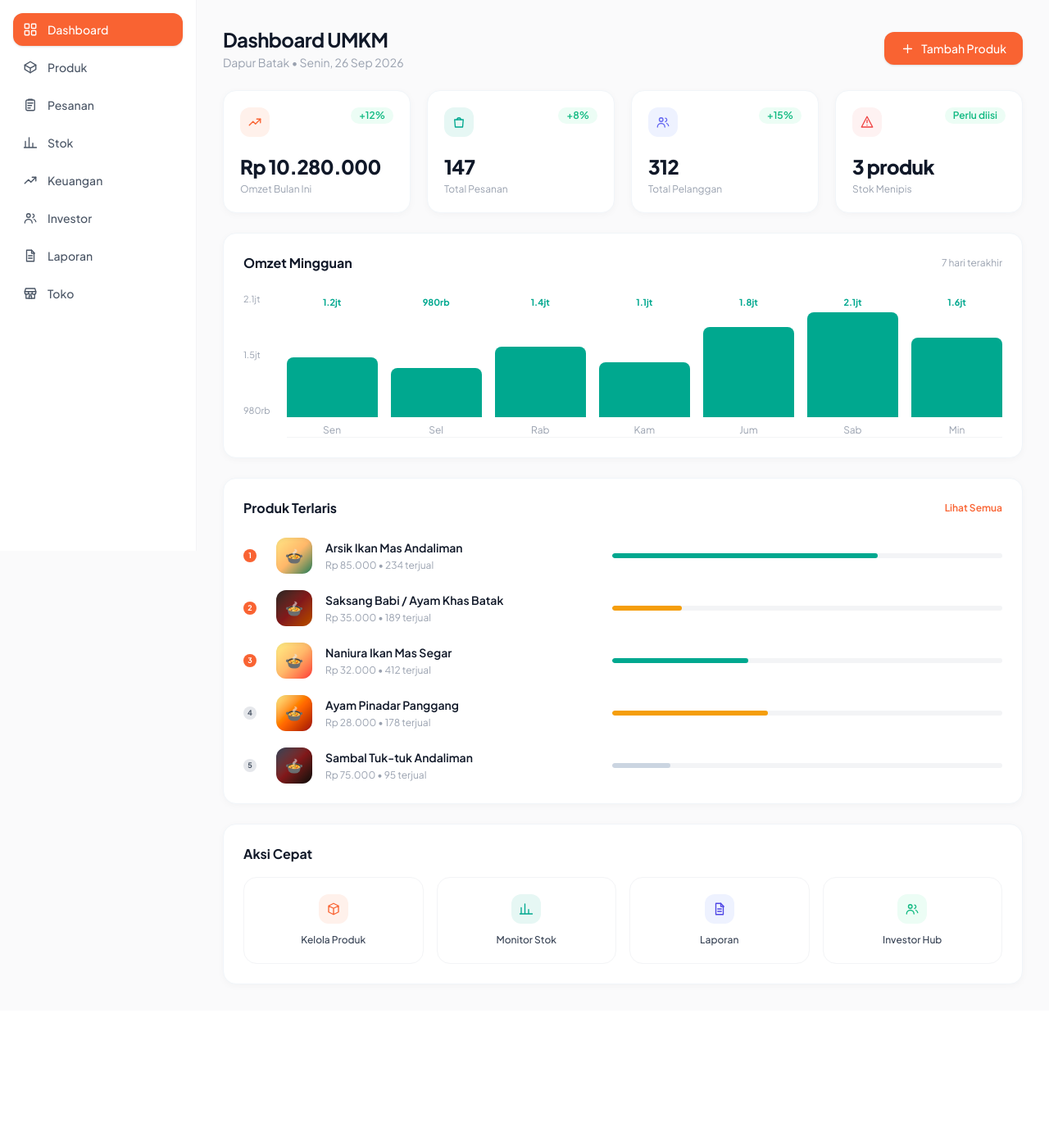
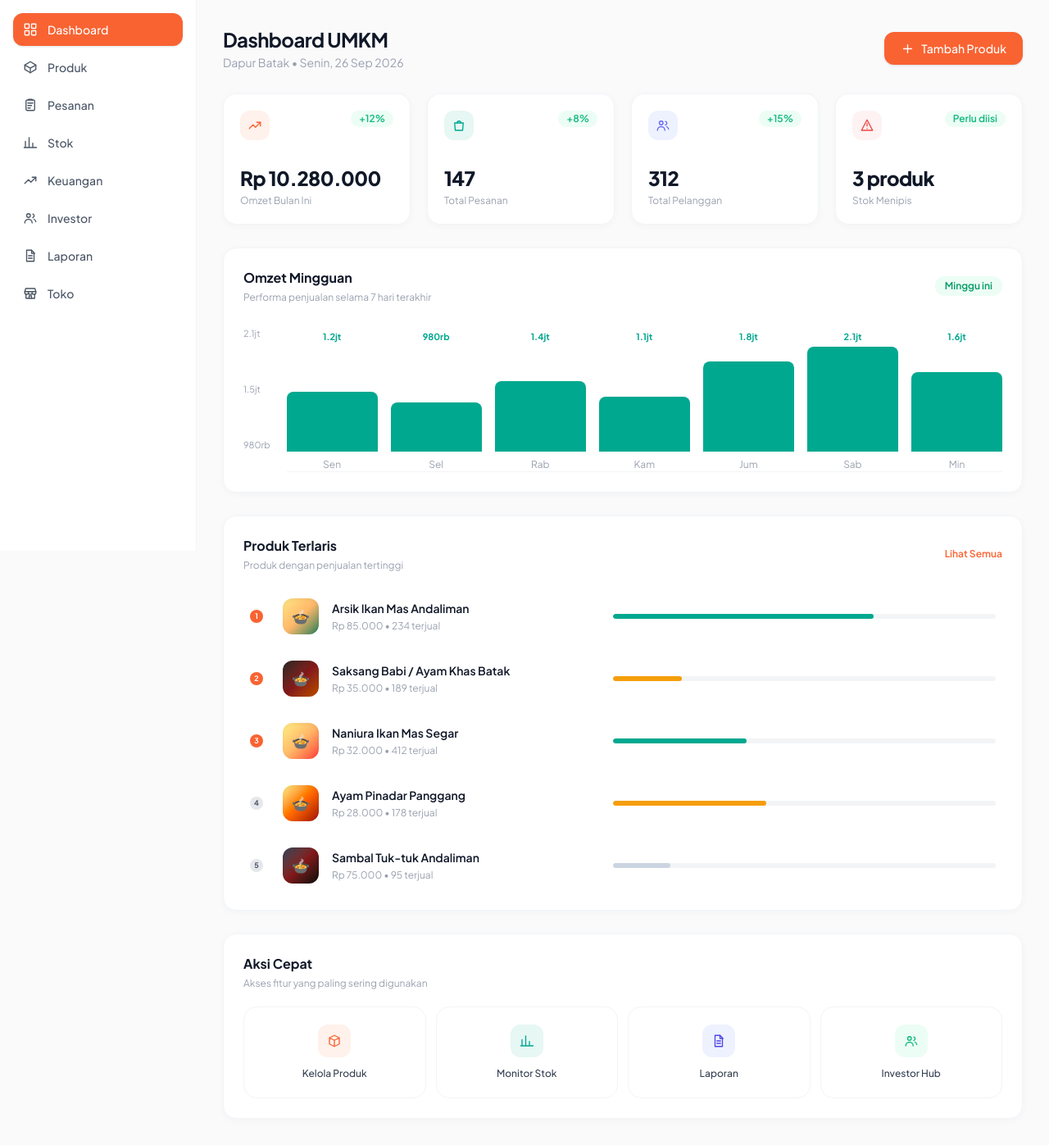
Before and after one commit to GriseldaHutahaean/UMatch-PPW_2026, a Laravel app: page /umkm/dashboard in a window 1280 px wide. Shown: the part 64-1461 px from the top of the page at 82% size. Before the commit the page ends 1265 px from the top, so only its background shows below. Run offline with Laravel 12, Linux system fonts and the light colour scheme; the visitor is signed in with stand-in values (Sample User, id 1); data comes from the database, SQL or seed files in the repository; style sheets or scripts are compiled from the project's sources.

Commit message:
perbaikan

```diff
--- a/resources/views/dashboard.blade.php
+++ b/resources/views/dashboard.blade.php
@@ -63,16 +63,16 @@
         <div class="fixed inset-0 z-10 hidden bg-gray-900/20 lg:hidden" data-sidebar-backdrop></div>
         <aside class="fixed inset-y-16 left-0 z-20 hidden w-60 border-r border-gray-100 bg-white lg:hidden" data-mobile-sidebar><nav class="space-y-1.5 p-4" aria-label="Navigasi mobile">@foreach ($navigation as $item)<button type="button" data-nav-item="{{ $item['label'] }}" class="flex w-full items-center gap-3 rounded-xl px-3 py-2.5 text-left text-sm font-medium transition {{ $loop->first ? 'bg-[#F96332] text-white shadow-sm' : 'text-gray-600 hover:bg-gray-50' }}"><x-icon name="{{ $item['icon'] }}" size="18" />{{ $item['label'] }}</button>@endforeach</nav></aside>
 
-        <main class="w-full px-4 py-6 sm:px-6 md:p-8 lg:ml-60"><div class="mx-auto max-w-7xl space-y-6">
+        <main class="w-full px-4 py-6 sm:px-6 md:p-8 lg:ml-60"><div class="mx-auto max-w-7xl space-y-7">
             <section class="flex flex-col gap-4 sm:flex-row sm:items-center sm:justify-between"><div><h1 class="text-2xl font-bold tracking-tight text-gray-900">Dashboard UMKM</h1><p class="mt-0.5 text-sm text-gray-400">Dapur Batak <span aria-hidden="true">•</span> Senin, 26 Sep 2026</p></div><button type="button" data-product-modal-open class="inline-flex w-fit items-center gap-2 rounded-xl bg-[#F96332] px-5 py-2.5 text-sm font-medium text-white shadow-sm transition hover:-translate-y-0.5 hover:bg-[#EA580C]"><x-icon name="plus" size="17" />Tambah Produk</button></section>
 
-            <section class="grid grid-cols-1 gap-5 sm:grid-cols-2 lg:grid-cols-4" aria-label="Ringkasan performa">@foreach ($kpis as $kpi)<article class="rounded-2xl border border-[#F1F5F9] bg-white p-5 shadow-[0_2px_10px_rgba(0,0,0,0.03)]"><div class="flex items-start justify-between"><span class="flex h-9 w-9 items-center justify-center rounded-xl {{ $kpi['iconClass'] }}"><x-icon name="{{ $kpi['icon'] }}" size="18" /></span><span class="rounded-full bg-[#ECFDF5] px-2.5 py-0.5 text-xs font-semibold text-[#10B981]">{{ $kpi['change'] }}</span></div><p class="mt-5 text-2xl font-extrabold tracking-tight text-gray-900">{{ $kpi['value'] }}</p><p class="mt-1 text-xs text-gray-400">{{ $kpi['label'] }}</p></article>@endforeach</section>
+            <section class="grid grid-cols-1 gap-5 sm:grid-cols-2 lg:grid-cols-4" aria-label="Ringkasan performa">@foreach ($kpis as $kpi)<article class="flex min-h-40 flex-col rounded-2xl border border-[#F1F5F9] bg-white p-5 shadow-[0_2px_10px_rgba(0,0,0,0.03)]"><div class="flex items-start justify-between"><span class="flex h-9 w-9 items-center justify-center rounded-xl {{ $kpi['iconClass'] }}"><x-icon name="{{ $kpi['icon'] }}" size="18" /></span><span class="rounded-full bg-[#ECFDF5] px-2.5 py-0.5 text-xs font-semibold text-[#10B981]">{{ $kpi['change'] }}</span></div><p class="mt-auto pt-5 text-2xl font-extrabold tracking-tight text-gray-900">{{ $kpi['value'] }}</p><p class="mt-1 text-xs text-gray-400">{{ $kpi['label'] }}</p></article>@endforeach</section>
 
-            <section class="rounded-2xl border border-[#F1F5F9] bg-white p-5 shadow-[0_2px_10px_rgba(0,0,0,0.03)] sm:p-6"><div class="flex items-center justify-between"><h2 class="text-base font-bold text-gray-900">Omzet Mingguan</h2><span class="text-xs text-gray-400">7 hari terakhir</span></div><div class="mt-6 flex gap-3 sm:gap-5"><div class="flex h-44 shrink-0 flex-col justify-between pb-6 text-[11px] text-gray-400"><span>2.1jt</span><span>1.5jt</span><span>980rb</span></div><div class="flex min-w-0 flex-1 items-end gap-2 border-b border-gray-100 sm:gap-4">@foreach ($chart as $bar)<div class="group relative flex h-44 min-w-0 flex-1 flex-col justify-end text-center"><span class="mb-1 text-[10px] font-bold text-[#00A88F] sm:text-[11px]">{{ $bar['short'] }}</span><div class="relative h-32 flex items-end"><div class="w-full rounded-t-lg bg-[#00A88F] transition-all group-hover:bg-[#008F7A]" style="height: {{ $bar['height'] }}" title="{{ $bar['amount'] }}"></div><span class="pointer-events-none absolute bottom-2 left-1/2 hidden -translate-x-1/2 -translate-y-full whitespace-nowrap rounded-lg bg-gray-900 px-2 py-1 text-[10px] font-medium text-white shadow-lg group-hover:block">{{ $bar['amount'] }}</span></div><span class="mt-2 text-[10px] text-gray-400 sm:text-xs">{{ $bar['day'] }}</span></div>@endforeach</div></div></section>
+            <section class="rounded-2xl border border-[#F1F5F9] bg-white p-5 shadow-[0_2px_10px_rgba(0,0,0,0.03)] sm:p-6"><div class="flex items-center justify-between"><div><h2 class="text-base font-bold text-gray-900">Omzet Mingguan</h2><p class="mt-1 text-xs text-gray-400">Performa penjualan selama 7 hari terakhir</p></div><span class="rounded-full bg-emerald-50 px-3 py-1 text-xs font-semibold text-emerald-600">Minggu ini</span></div><div class="mt-7 flex gap-3 sm:gap-5"><div class="flex h-44 shrink-0 flex-col justify-between pb-6 text-[11px] text-gray-400"><span>2.1jt</span><span>1.5jt</span><span>980rb</span></div><div class="flex min-w-0 flex-1 items-end gap-2 border-b border-gray-100 sm:gap-4">@foreach ($chart as $bar)<div class="group relative flex h-44 min-w-0 flex-1 flex-col justify-end text-center"><span class="mb-1 text-[10px] font-bold text-[#00A88F] sm:text-[11px]">{{ $bar['short'] }}</span><div class="relative h-32 flex items-end"><div class="w-full rounded-t-lg bg-[#00A88F] transition-all group-hover:bg-[#008F7A]" style="height: {{ $bar['height'] }}" title="{{ $bar['amount'] }}"></div><span class="pointer-events-none absolute bottom-2 left-1/2 hidden -translate-x-1/2 -translate-y-full whitespace-nowrap rounded-lg bg-gray-900 px-2 py-1 text-[10px] font-medium text-white shadow-lg group-hover:block">{{ $bar['amount'] }}</span></div><span class="mt-2 text-[10px] text-gray-400 sm:text-xs">{{ $bar['day'] }}</span></div>@endforeach</div></div></section>
 
-            <section class="rounded-2xl border border-[#F1F5F9] bg-white p-5 shadow-[0_2px_10px_rgba(0,0,0,0.03)] sm:p-6"><div class="flex items-center justify-between"><h2 class="text-base font-bold text-gray-900">Produk Terlaris</h2><button type="button" class="text-xs font-semibold text-[#F96332] hover:underline" data-toast="Menampilkan semua produk">Lihat Semua</button></div><div class="mt-6 space-y-5">@foreach ($products as $index => $product)<div class="grid grid-cols-[24px_44px_minmax(0,1fr)] items-center gap-3 sm:grid-cols-[24px_44px_minmax(170px,1.4fr)_minmax(160px,2fr)] sm:gap-4"><span class="flex h-4 w-4 items-center justify-center rounded-full text-[9px] font-bold {{ $index < 3 ? 'bg-[#F96332] text-white' : 'bg-gray-200 text-gray-600' }}">{{ $index + 1 }}</span><span class="flex h-11 w-11 items-center justify-center overflow-hidden rounded-xl bg-gradient-to-br {{ $product['thumbnail'] }} text-lg shadow-inner">🍲</span><div class="min-w-0"><p class="truncate text-sm font-semibold text-gray-900">{{ $product['name'] }}</p><p class="mt-1 text-xs text-gray-400">{{ $product['detail'] }}</p></div><div class="col-span-3 ml-[68px] h-1.5 overflow-hidden rounded-full bg-gray-100 sm:col-span-1 sm:ml-0"><div class="h-full rounded-full {{ $product['bar'] }}" style="width: {{ $product['progress'] }}%"></div></div></div>@endforeach</div></section>
+            <section class="rounded-2xl border border-[#F1F5F9] bg-white p-5 shadow-[0_2px_10px_rgba(0,0,0,0.03)] sm:p-6"><div class="flex items-center justify-between"><div><h2 class="text-base font-bold text-gray-900">Produk Terlaris</h2><p class="mt-1 text-xs text-gray-400">Produk dengan penjualan tertinggi</p></div><button type="button" class="text-xs font-semibold text-[#F96332] hover:underline" data-toast="Menampilkan semua produk">Lihat Semua</button></div><div class="mt-6 space-y-4">@foreach ($products as $index => $product)<div class="grid grid-cols-[24px_44px_minmax(0,1fr)] items-center gap-3 rounded-xl px-2 py-2 transition hover:bg-gray-50 sm:grid-cols-[24px_44px_minmax(170px,1.4fr)_minmax(160px,2fr)] sm:gap-4"><span class="flex h-4 w-4 items-center justify-center rounded-full text-[9px] font-bold {{ $index < 3 ? 'bg-[#F96332] text-white' : 'bg-gray-200 text-gray-600' }}">{{ $index + 1 }}</span><span class="flex h-11 w-11 items-center justify-center overflow-hidden rounded-xl bg-gradient-to-br {{ $product['thumbnail'] }} text-lg shadow-inner">🍲</span><div class="min-w-0"><p class="truncate text-sm font-semibold text-gray-900">{{ $product['name'] }}</p><p class="mt-1 text-xs text-gray-400">{{ $product['detail'] }}</p></div><div class="col-span-3 ml-[68px] h-1.5 overflow-hidden rounded-full bg-gray-100 sm:col-span-1 sm:ml-0"><div class="h-full rounded-full {{ $product['bar'] }}" style="width: {{ $product['progress'] }}%"></div></div></div>@endforeach</div></section>
 
-            <section class="rounded-2xl border border-[#F1F5F9] bg-white p-5 shadow-[0_2px_10px_rgba(0,0,0,0.03)] sm:p-6"><h2 class="mb-4 text-base font-bold text-gray-900">Aksi Cepat</h2><div class="grid grid-cols-2 gap-4 md:grid-cols-4">@foreach ($quickActions as $action)<button type="button" data-toast="Membuka {{ $action['label'] }}" class="flex flex-col items-center justify-center gap-3 rounded-2xl border border-gray-100 p-5 text-center transition hover:border-gray-200 hover:bg-gray-50/60"><span class="flex h-9 w-9 items-center justify-center rounded-xl {{ $action['iconClass'] }}"><x-icon name="{{ $action['icon'] }}" size="18" /></span><span class="text-xs font-medium text-gray-700">{{ $action['label'] }}</span></button>@endforeach</div></section>
+            <section class="rounded-2xl border border-[#F1F5F9] bg-white p-5 shadow-[0_2px_10px_rgba(0,0,0,0.03)] sm:p-6"><div class="mb-5"><h2 class="text-base font-bold text-gray-900">Aksi Cepat</h2><p class="mt-1 text-xs text-gray-400">Akses fitur yang paling sering digunakan</p></div><div class="grid grid-cols-2 gap-3 md:grid-cols-4">@foreach ($quickActions as $action)<button type="button" data-toast="Membuka {{ $action['label'] }}" class="flex min-h-28 flex-col items-center justify-center gap-3 rounded-2xl border border-gray-100 p-4 text-center transition hover:-translate-y-0.5 hover:border-orange-200 hover:bg-orange-50/40 hover:shadow-sm"><span class="flex h-10 w-10 items-center justify-center rounded-xl {{ $action['iconClass'] }}"><x-icon name="{{ $action['icon'] }}" size="18" /></span><span class="text-xs font-medium text-gray-700">{{ $action['label'] }}</span></button>@endforeach</div></section>
         </div></main>
     </div>
 </div>
```
Also changed, not shown: resources/views/auth/choose-role.blade.php (+5 -7 lines).
